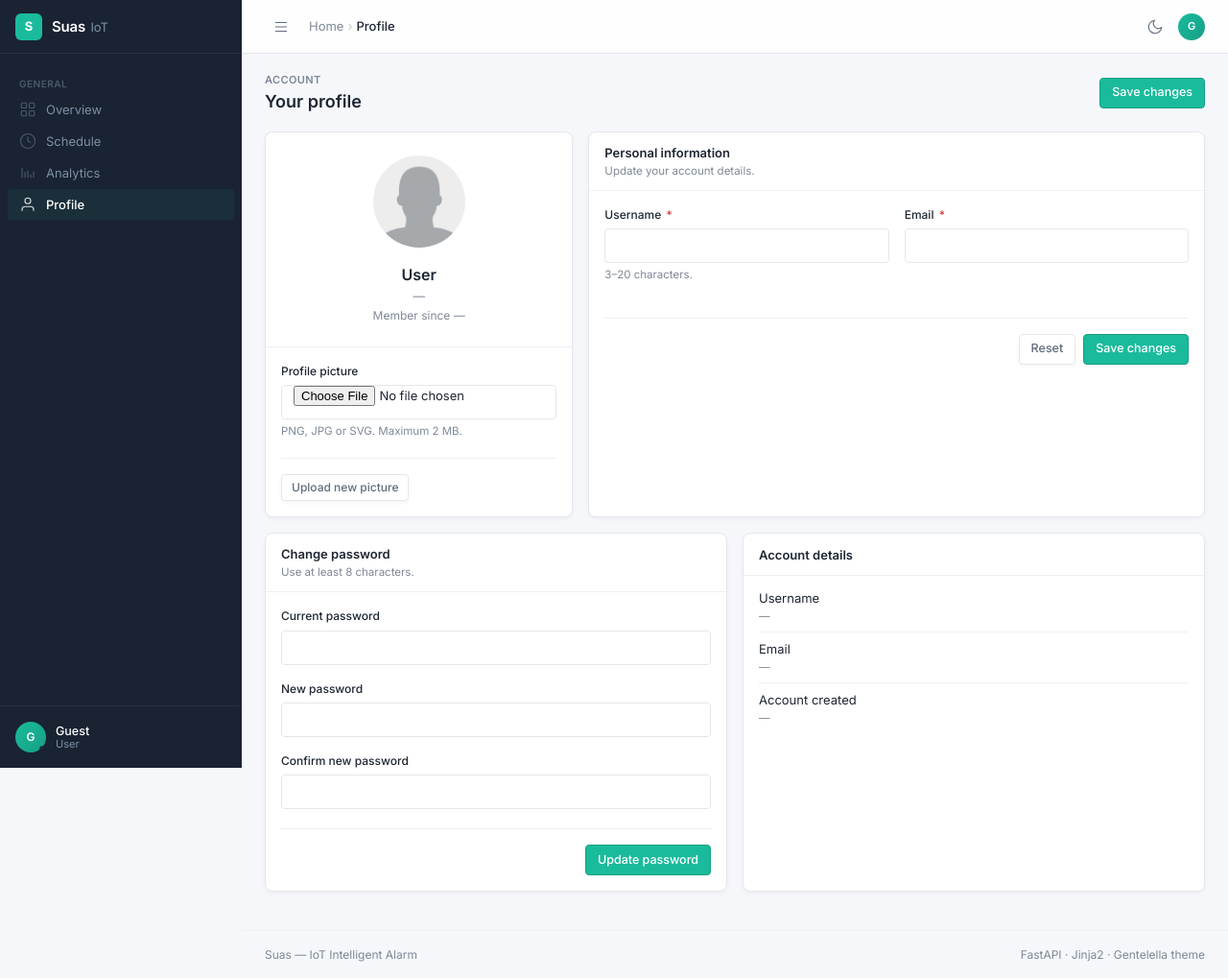
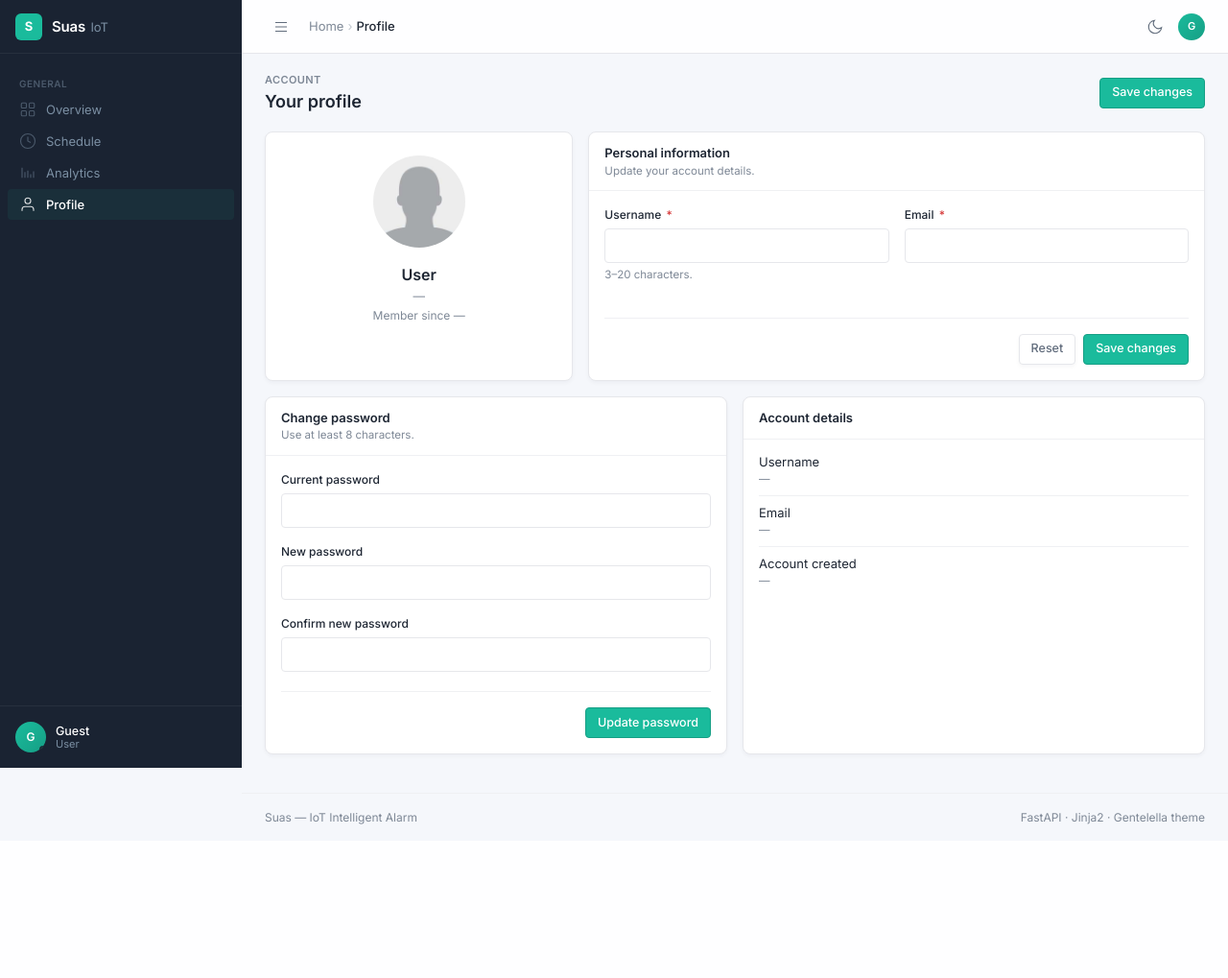
Before and after one commit to conormurphyy/suas-iot-intelligent-alarm, a FastAPI app: page /profile in a window 1280 px wide. Shown: the whole page at 96% size. After the commit the page ends 859 px from the top, so only its background shows below. Run offline with FastAPI, Linux system fonts and the light colour scheme.

Commit message:
Update profile.html

```diff
--- a/frontend/templates/pages/profile.html
+++ b/frontend/templates/pages/profile.html
@@ -51,19 +51,6 @@
             <div style="font-size:12.5px;color:var(--text-muted);margin-top:2px">{{ user_email or '—' }}</div>
             <div style="font-size:12px;color:var(--text-muted);margin-top:2px">Member since {{ user.date_timestamp.strftime('%d %b %Y') if user is defined and user.date_timestamp else '—' }}</div>
         </div>
-        <div style="border-top:1px solid var(--border-color-light);padding:16px">
-            <form action="{{ url_for('profile_upload') }}" method="post" enctype="multipart/form-data" data-async-form>
-                <input type="hidden" name="csrf_token" value="{{ csrf_token }}">
-                <div class="form-group">
-                    <label class="form-label" for="avatar">Profile picture</label>
-                    <input type="file" id="avatar" name="image_file" class="form-control" accept=".png,.jpg,.jpeg,.svg,image/*" required>
-                    <div class="form-help">PNG, JPG or SVG. Maximum 2&nbsp;MB.</div>
-                </div>
-                <div class="form-actions">
-                    <button type="submit" class="btn btn-outline btn-sm">Upload new picture</button>
-                </div>
-            </form>
-        </div>
     </div>
 
     <!-- Profile form -->
@@ -75,8 +62,7 @@
             </div>
         </div>
         <div class="card-body">
-            <form id="profile-form" action="{{ url_for('profile_update') }}" method="post" data-async-form>
-                <input type="hidden" name="csrf_token" value="{{ csrf_token }}">
+            <form id="profile-form" action="{{ url_for('profile_update') }}" method="post">
                 <div class="form-row">
                     <div class="form-group">
                         <label class="form-label" for="username">Username <span class="required">*</span></label>
@@ -106,8 +92,7 @@
             </div>
         </div>
         <div class="card-body">
-            <form action="{{ url_for('profile_password') }}" method="post" data-async-form>
-                <input type="hidden" name="csrf_token" value="{{ csrf_token }}">
+            <form action="{{ url_for('profile_password') }}" method="post">
                 <div class="form-group">
                     <label class="form-label" for="current_password">Current password</label>
                     <input type="password" id="current_password" name="current_password" class="form-control" required autocomplete="current-password">
@@ -118,7 +103,7 @@
                 </div>
                 <div class="form-group">
                     <label class="form-label" for="confirm_password">Confirm new password</label>
-                    <input type="password" id="confirm_password" name="confirm_password" class="form-control" minlength="8" maxlength="72" required autocomplete="new-password" data-match="#new_password">
+                    <input type="password" id="confirm_password" name="confirm_password" class="form-control" minlength="8" maxlength="72" required autocomplete="new-password">
                 </div>
                 <div class="form-actions right">
                     <button type="submit" class="btn btn-primary">Update password</button>
```
